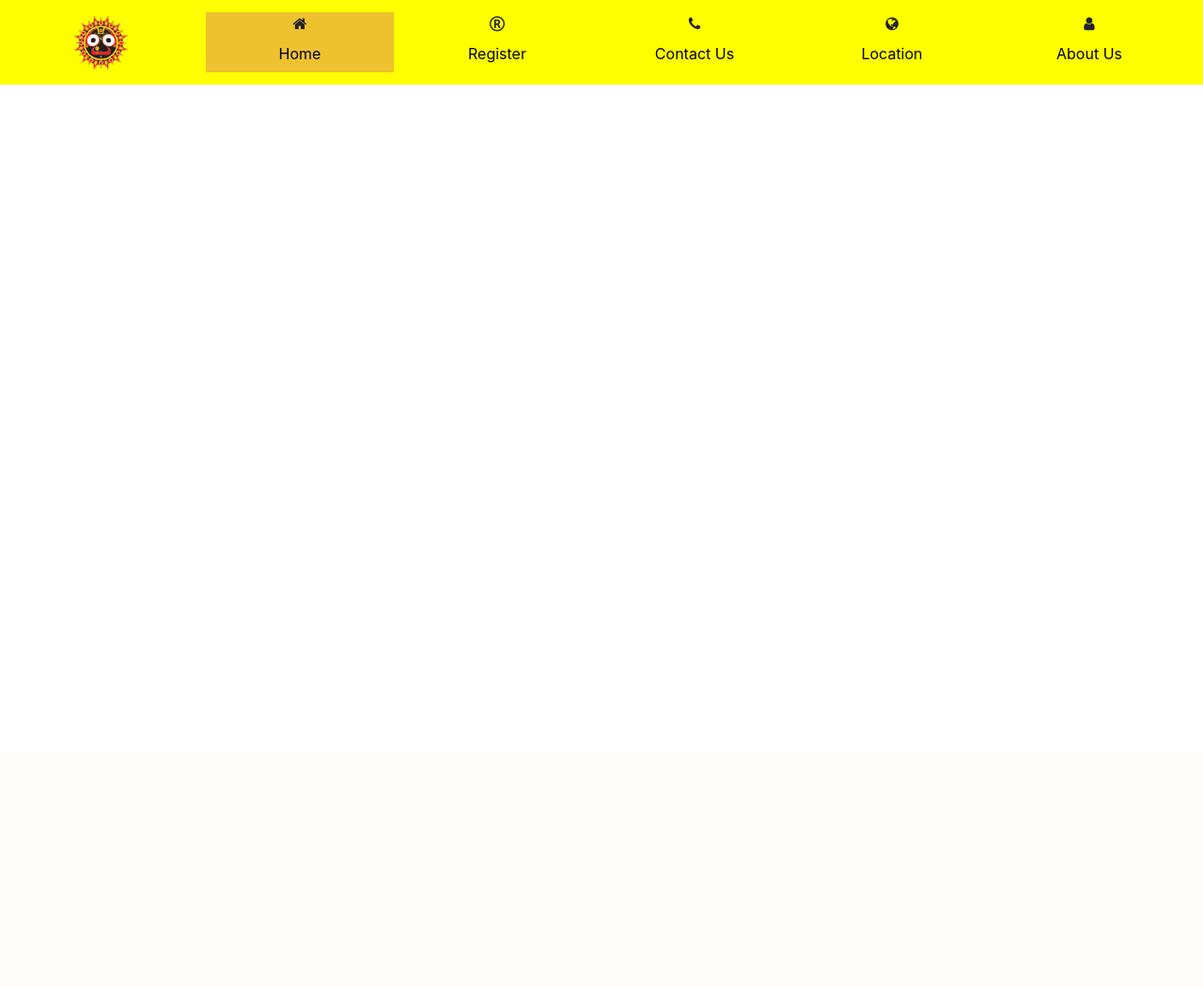
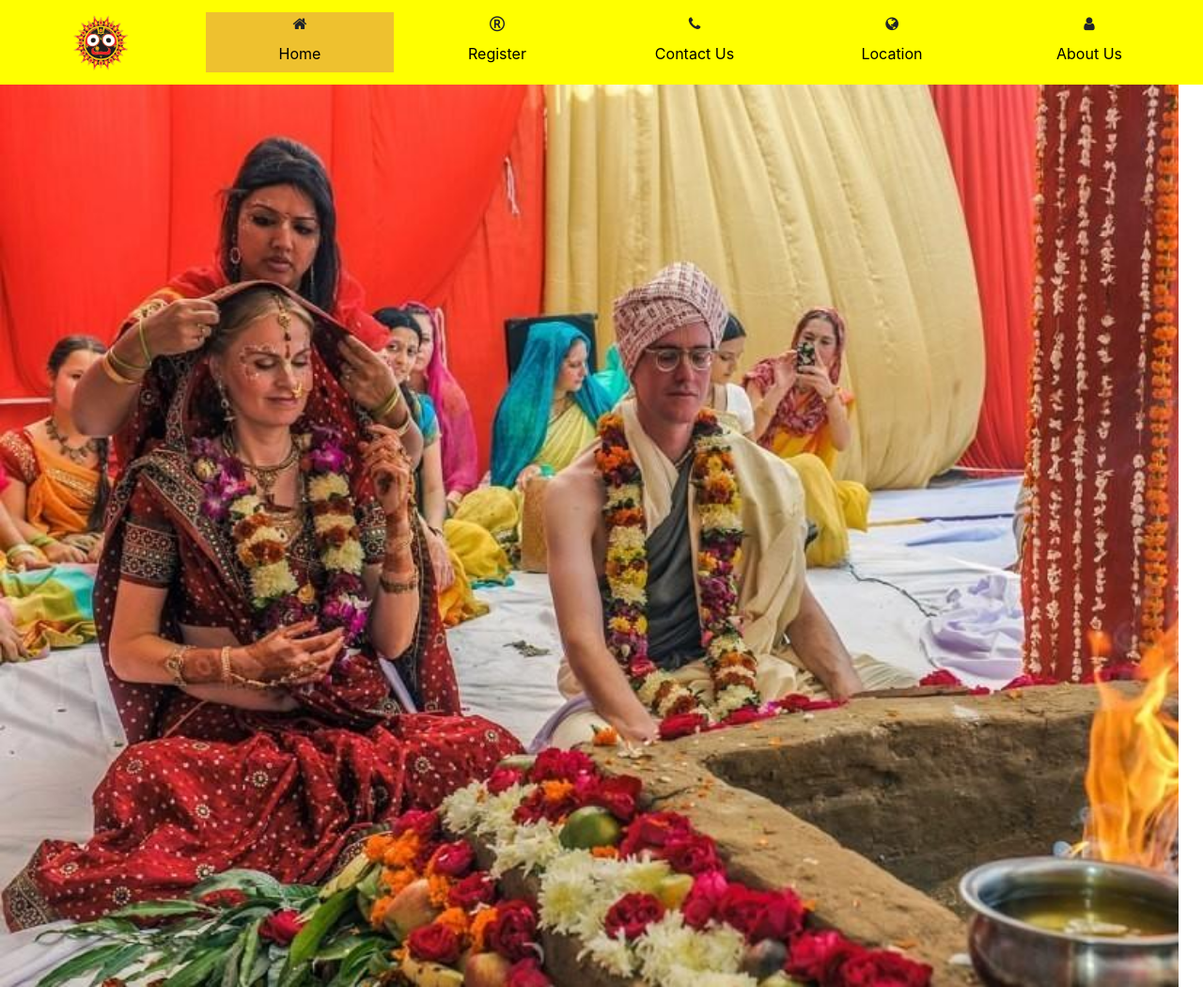
Before and after one commit to bhawanabadlani/VMB, a Django app: page / in a window 1280 px wide. Shown: the whole page at 94% size. Before the commit the page ends 90 px from the top, so only its background shows below. Run offline with Django 3.2, Linux system fonts and the light colour scheme; some libraries are stand-ins or nearby versions.

Commit message:
Background image section created in index.html file

```diff
--- a/home/templates/home/index.html
+++ b/home/templates/home/index.html
@@ -63,5 +63,6 @@
             </div>
         </div>
     </section>
+    <div id="backgroundimage" class="img-responsive"></div>
 </body>
 </html>
```
